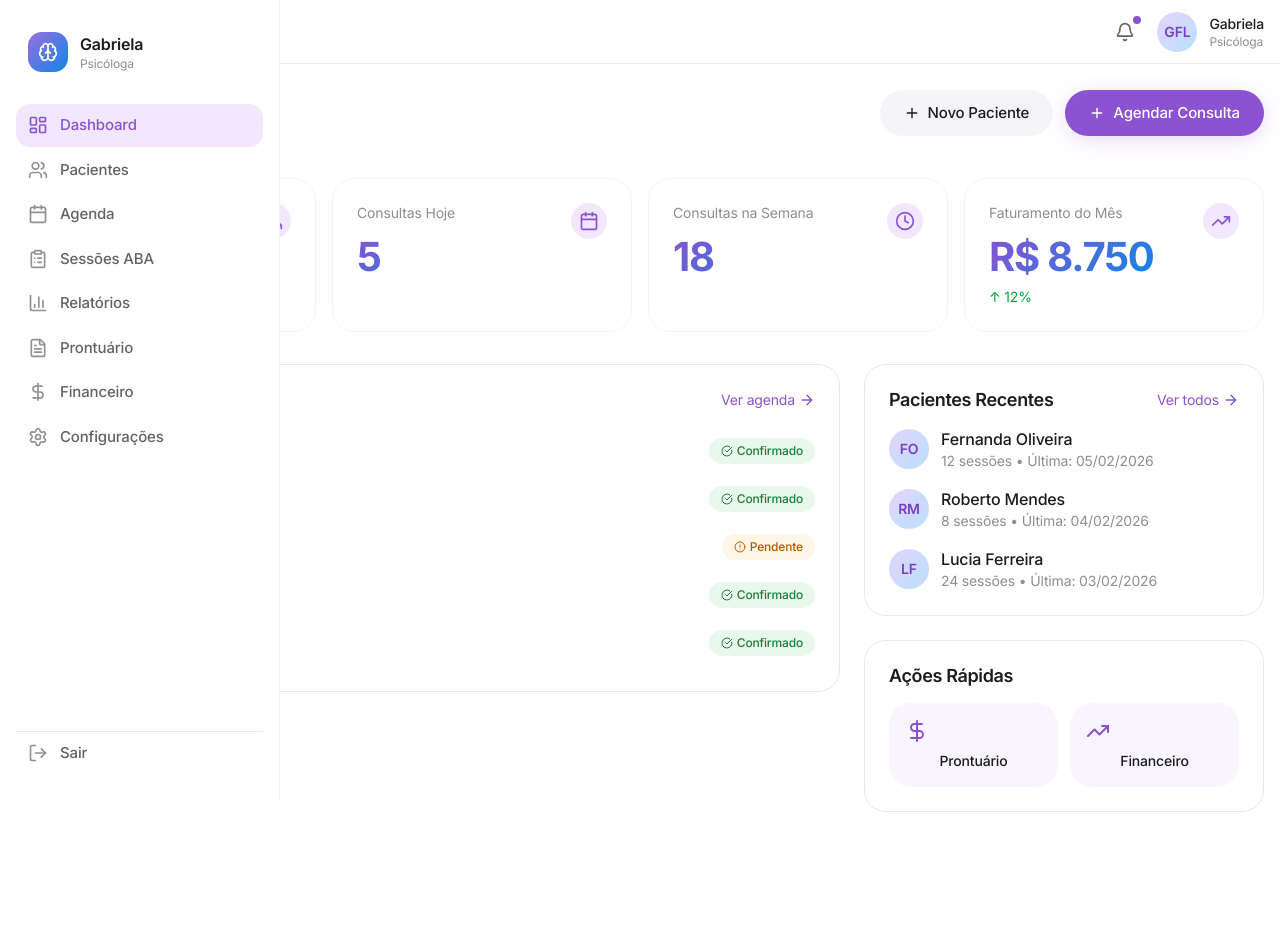
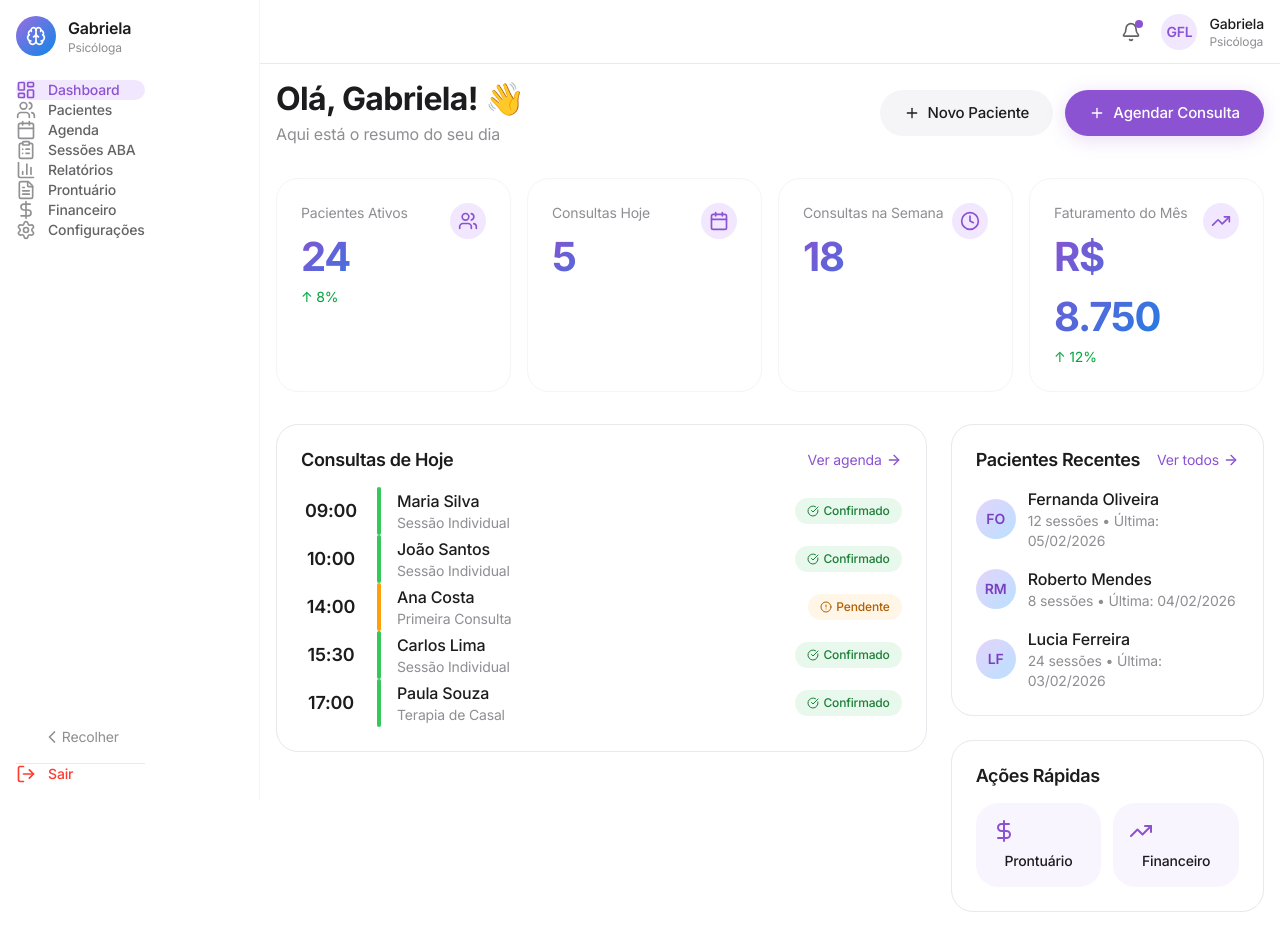
Before and after one commit to superclinicapsi-spec/superclinicapsi, a Next.js app: page /dashboard in a window 1280 px wide. Before the commit the page ends 828 px from the top, so only its background shows below. Built offline with nearby package versions, Linux system fonts and the light colour scheme; a web font is replaced by a local one.

Commit message:
feat: make sidebar collapsible with toggle button

```diff
--- a/components/dashboard/DashboardLayout.tsx
+++ b/components/dashboard/DashboardLayout.tsx
@@ -12,12 +12,13 @@ import {
     Settings,
     LogOut,
     Menu,
-    X,
     Bell,
     ClipboardList,
     BarChart3,
+    ChevronLeft,
+    ChevronRight,
 } from 'lucide-react'
-import { useState } from 'react'
+import { useState, useEffect } from 'react'
 import { createClient } from '@/lib/supabase/client'
 import { useRouter } from 'next/navigation'
 
@@ -40,6 +41,19 @@ export function DashboardLayout({ children }: DashboardLayoutProps) {
     const pathname = usePathname()
     const router = useRouter()
     const [sidebarOpen, setSidebarOpen] = useState(false)
+    const [sidebarCollapsed, setSidebarCollapsed] = useState(false)
+
+    // Detectar tamanho da tela
+    useEffect(() => {
+        const handleResize = () => {
+            if (window.innerWidth < 1024) {
+                setSidebarCollapsed(true)
+            }
+        }
+        handleResize()
+        window.addEventListener('resize', handleResize)
+        return () => window.removeEventListener('resize', handleResize)
+    }, [])
 
     const handleLogout = async () => {
         const supabase = createClient()
@@ -48,8 +62,10 @@ export function DashboardLayout({ children }: DashboardLayoutProps) {
         router.refresh()
     }
 
+    const sidebarWidth = sidebarCollapsed ? '72px' : '260px'
+
     return (
-        <div className="min-h-screen flex">
+        <div className="min-h-screen bg-[var(--background)]">
             {/* Mobile Overlay */}
             {sidebarOpen && (
                 <div
@@ -59,16 +75,27 @@ export function DashboardLayout({ children }: DashboardLayoutProps) {
             )}
 
             {/* Sidebar */}
-            <aside className={`sidebar ${sidebarOpen ? 'open' : ''}`}>
+            <aside
+                className={`
+                    fixed left-0 top-0 h-screen bg-white border-r border-[var(--border-subtle)]
+                    flex flex-direction-column z-50 transition-all duration-300 ease-in-out
+                    ${sidebarOpen ? 'translate-x-0' : '-translate-x-full lg:translate-x-0'}
+                `}
+                style={{ width: sidebarWidth }}
+            >
+                <div className="flex flex-col h-full p-4">
                     {/* Brand */}
-                <div className="sidebar-brand">
-                    <div className="sidebar-brand-icon">
-                        <Brain className="w-5 h-5" />
+                    <div className={`flex items-center gap-3 mb-6 ${sidebarCollapsed ? 'justify-center' : 'px-2'}`}>
+                        <div className="w-10 h-10 rounded-xl flex items-center justify-center flex-shrink-0"
+                            style={{ background: 'linear-gradient(135deg, var(--lavender-500) 0%, var(--sky-500) 100%)' }}>
+                            <Brain className="w-5 h-5 text-white" />
                         </div>
+                        {!sidebarCollapsed && (
                             <div>
-                        <span className="sidebar-brand-text">Gabriela</span>
-                        <p className="text-xs text-muted">Psicóloga</p>
+                                <span className="font-semibold text-[var(--foreground)]">Gabriela</span>
+                                <p className="text-xs text-[var(--foreground-muted)]">Psicóloga</p>
                             </div>
+                        )}
                     </div>
 
                     {/* Navigation */}
@@ -81,42 +108,71 @@ export function DashboardLayout({ children }: DashboardLayoutProps) {
                                 <Link
                                     key={item.href}
                                     href={item.href}
-                                className={`nav-item ${isActive ? 'active' : ''}`}
+                                    className={`
+                                        flex items-center gap-3 px-3 py-2.5 rounded-xl transition-all
+                                        ${sidebarCollapsed ? 'justify-center' : ''}
+                                        ${isActive
+                                            ? 'bg-[var(--primary-light)] text-[var(--primary)]'
+                                            : 'text-[var(--foreground-secondary)] hover:bg-[var(--gray-100)] hover:text-[var(--foreground)]'
+                                        }
+                                    `}
                                     onClick={() => setSidebarOpen(false)}
+                                    title={sidebarCollapsed ? item.label : ''}
                                 >
-                                <item.icon className="nav-item-icon" />
-                                <span>{item.label}</span>
+                                    <item.icon className={`w-5 h-5 flex-shrink-0 ${isActive ? 'opacity-100' : 'opacity-70'}`} />
+                                    {!sidebarCollapsed && (
+                                        <span className="text-sm font-medium">{item.label}</span>
+                                    )}
                                 </Link>
                             )
                         })}
                     </nav>
 
+                    {/* Collapse Button */}
+                    <button
+                        onClick={() => setSidebarCollapsed(!sidebarCollapsed)}
+                        className="hidden lg:flex items-center justify-center w-full p-2 mb-2 rounded-xl text-[var(--foreground-muted)] hover:bg-[var(--gray-100)] hover:text-[var(--foreground)] transition-colors"
+                        title={sidebarCollapsed ? 'Expandir menu' : 'Recolher menu'}
+                    >
+                        {sidebarCollapsed ? <ChevronRight className="w-5 h-5" /> : <ChevronLeft className="w-5 h-5" />}
+                        {!sidebarCollapsed && <span className="text-sm ml-2">Recolher</span>}
+                    </button>
+
                     {/* Logout */}
                     <div className="pt-4 border-t border-[var(--border)]">
                         <button
                             onClick={handleLogout}
-                        className="nav-item w-full text-left text-[var(--error)] hover:bg-[var(--error-light)]"
+                            className={`
+                                flex items-center gap-3 w-full px-3 py-2.5 rounded-xl transition-all
+                                text-[var(--error)] hover:bg-[var(--error-light)]
+                                ${sidebarCollapsed ? 'justify-center' : ''}
+                            `}
+                            title={sidebarCollapsed ? 'Sair' : ''}
                         >
-                        <LogOut className="nav-item-icon" />
-                        <span>Sair</span>
+                            <LogOut className="w-5 h-5" />
+                            {!sidebarCollapsed && <span className="text-sm font-medium">Sair</span>}
                         </button>
+                    </div>
                 </div>
             </aside>
 
             {/* Main Content */}
-            <div className="flex-1 lg:ml-[280px]">
+            <div
+                className="transition-all duration-300 ease-in-out"
+                style={{ marginLeft: `calc(${sidebarWidth})` }}
+            >
                 {/* Top Bar */}
-                <header className="h-16 border-b border-[var(--border)] bg-[var(--card)] px-4 lg:px-6 flex items-center justify-between sticky top-0 z-30">
+                <header className="h-16 border-b border-[var(--border)] bg-white px-4 lg:px-6 flex items-center justify-between sticky top-0 z-30">
                     {/* Mobile Menu Button */}
                     <button
                         onClick={() => setSidebarOpen(!sidebarOpen)}
-                        className="lg:hidden btn btn-ghost btn-icon"
+                        className="lg:hidden p-2 rounded-xl hover:bg-[var(--gray-100)] text-[var(--foreground-secondary)]"
                     >
-                        {sidebarOpen ? <X className="w-5 h-5" /> : <Menu className="w-5 h-5" />}
+                        <Menu className="w-5 h-5" />
                     </button>
 
-                    {/* Page Title (mobile) */}
-                    <div className="lg:hidden font-semibold">
+                    {/* Page Title */}
+                    <div className="lg:hidden font-semibold text-[var(--foreground)]">
                         {navItems.find(item => pathname.startsWith(item.href))?.label || 'Dashboard'}
                     </div>
 
@@ -126,19 +182,19 @@ export function DashboardLayout({ children }: DashboardLayoutProps) {
                     {/* Right Side */}
                     <div className="flex items-center gap-3">
                         {/* Notifications */}
-                        <button className="btn btn-ghost btn-icon relative">
+                        <button className="p-2 rounded-xl hover:bg-[var(--gray-100)] text-[var(--foreground-secondary)] relative">
                             <Bell className="w-5 h-5" />
-                            <span className="absolute top-1 right-1 w-2 h-2 bg-[var(--primary)] rounded-full" />
+                            <span className="absolute top-1.5 right-1.5 w-2 h-2 bg-[var(--primary)] rounded-full" />
                         </button>
 
                         {/* Profile */}
                         <div className="flex items-center gap-3">
-                            <div className="avatar avatar-md">
+                            <div className="w-9 h-9 rounded-full bg-[var(--primary-light)] text-[var(--primary)] flex items-center justify-center text-sm font-semibold">
                                 GFL
                             </div>
                             <div className="hidden md:block">
-                                <p className="text-sm font-medium">Gabriela</p>
-                                <p className="text-xs text-muted">Psicóloga</p>
+                                <p className="text-sm font-medium text-[var(--foreground)]">Gabriela</p>
+                                <p className="text-xs text-[var(--foreground-muted)]">Psicóloga</p>
                             </div>
                         </div>
                     </div>
```
Lines whose indentation alone changed are shown as unchanged.
